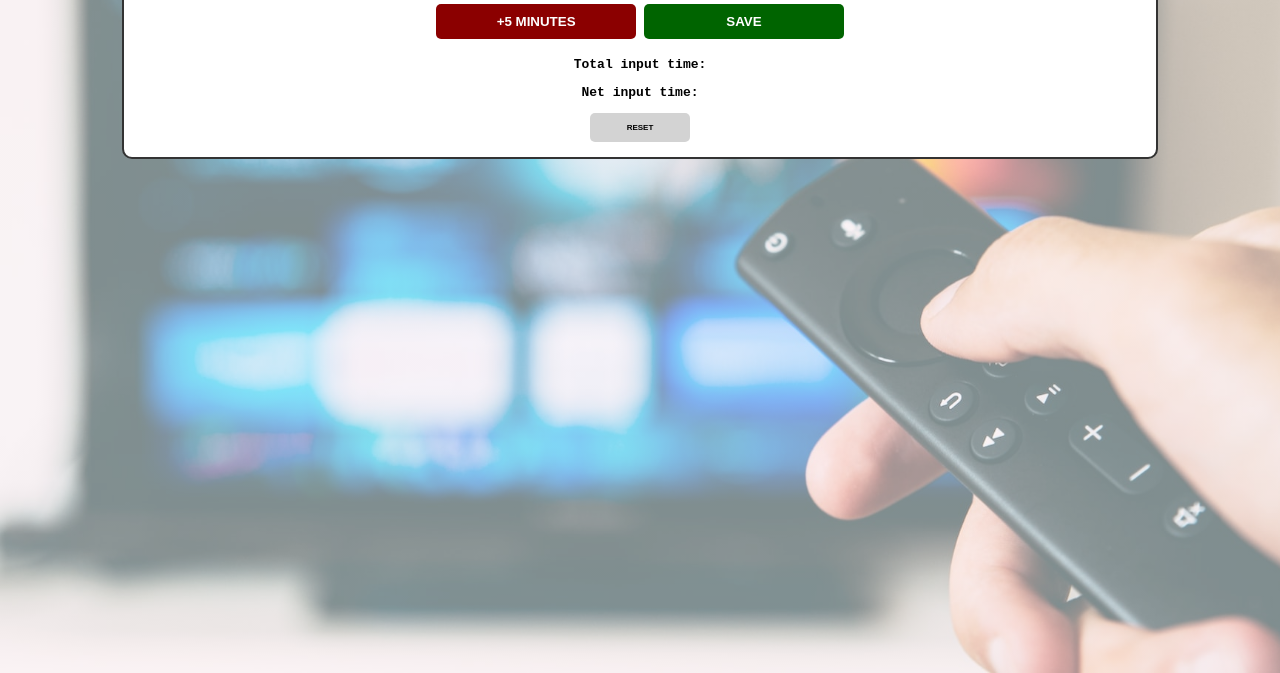
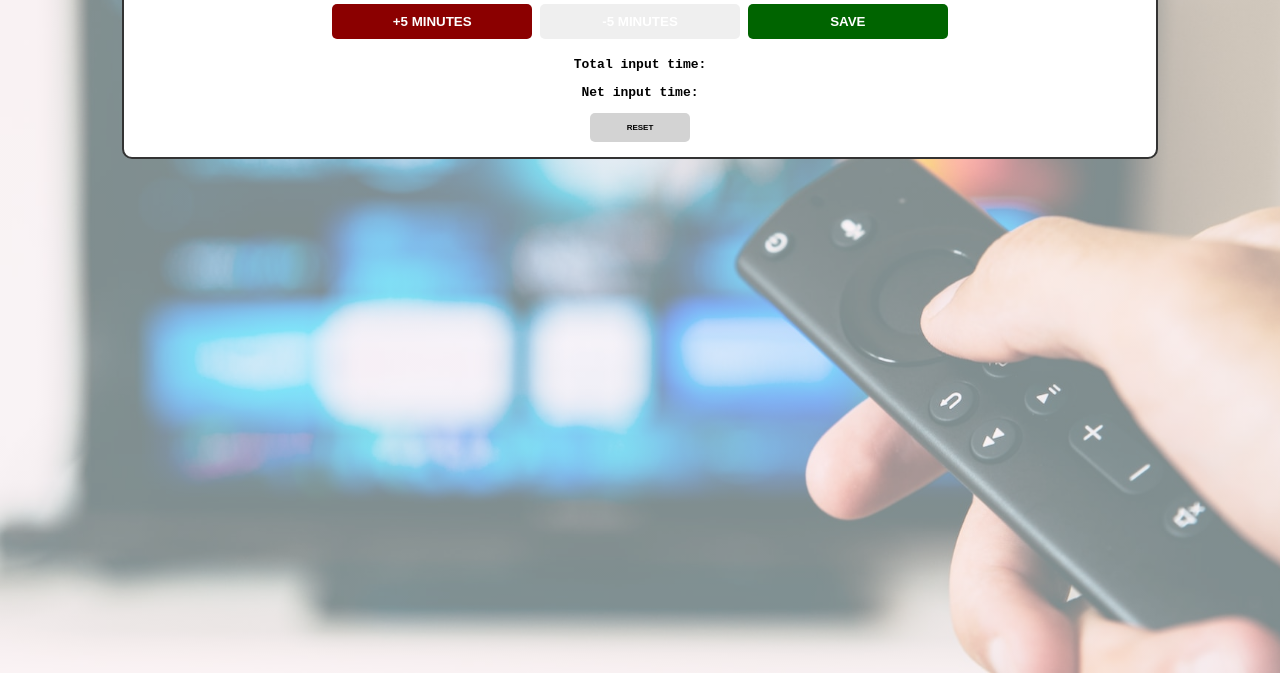
Before and after one commit to RRoudt/media-input-counter, a plain HTML site: page index.html in a window 1280 px wide. Shown: the part 185-858 px from the top of the page. Drawn offline with Linux system fonts and the light colour scheme.

Commit message:
Add decrement button

```diff
--- a/index.html
+++ b/index.html
@@ -7,6 +7,7 @@
             <h1>TL media counter:</h1>
             <h2 id="count-el">0'</h2>
             <button id="increment-btn" onclick="increment()">+5 MINUTES</button>
+            <button id="decrement-btn" onclick="decrement()">-5 MINUTES</button>
             <button id="save-btn" onclick="save()">SAVE</button>
             <p id="total-el">Total input time: </p>
             <p id="net-el">Net input time: </p>
```
